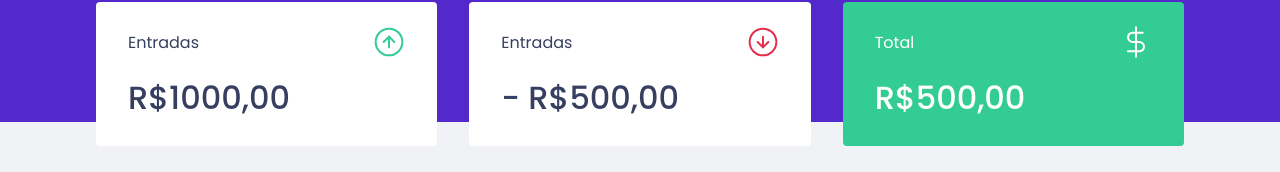
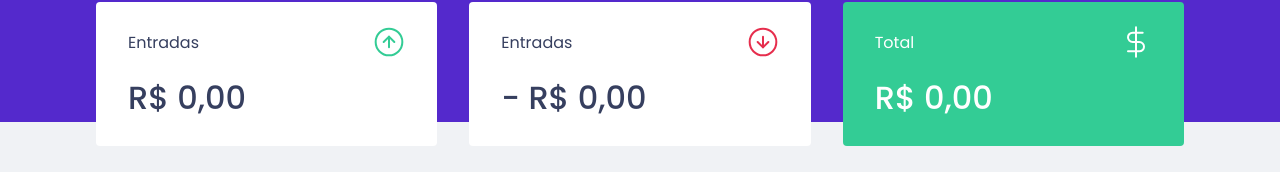
Before and after one commit to david-franca/dtmoney, a React (Create React App) app: page / in a window 1280 px wide. Shown: the part 150-322 px from the top of the page. Built offline with nearby package versions, Linux system fonts and the light colour scheme; no server answers; what miragejs would draw is missing.

Commit message:
Create a hook

```diff
--- a/src/App.tsx
+++ b/src/App.tsx
@@ -4,8 +4,8 @@
 import { Dashboard } from "./components/Dashboard";
 import { Header } from "./components/Header";
 import { NewTransactionsModal } from "./components/NewTransactionsModal";
+import { TransactionsProvider } from "./hooks/useTransactions";
 import { GlobalStyle } from "./styles/global";
-import { TransactionsProvider } from "./TransactionsContext";
 
 Modal.setAppElement("#root");
 
--- a/src/components/NewTransactionsModal/index.tsx
+++ b/src/components/NewTransactionsModal/index.tsx
@@ -1,10 +1,10 @@
-import { FormEvent, useContext, useState } from "react";
+import { FormEvent, useState } from "react";
 import Modal from "react-modal";
 
 import closeImg from "../../assets/close.svg";
 import incomeImg from "../../assets/income.svg";
 import outcomeImg from "../../assets/outcome.svg";
-import { TransactionsContext } from "../../TransactionsContext";
+import { useTransactions } from "../../hooks/useTransactions";
 import { Container, RadioBox, TransactionTypeContainer } from "./styles";
 
 interface NewTransactionsModalProps {
@@ -20,7 +20,7 @@
   const [title, setTitle] = useState("");
   const [value, setValue] = useState(0);
   const [category, setCategory] = useState("");
-  const { createTransaction } = useContext(TransactionsContext);
+  const { createTransaction } = useTransactions();
 
   const handleCreateNewTransaction = async (e: FormEvent<HTMLFormElement>) => {
     e.preventDefault();
--- a/src/components/Summary/index.tsx
+++ b/src/components/Summary/index.tsx
@@ -1,13 +1,30 @@
-import { useContext } from "react";
-
 import incomeImg from "../../assets/income.svg";
 import outcomeImg from "../../assets/outcome.svg";
 import totalImg from "../../assets/total.svg";
-import { TransactionsContext } from "../../TransactionsContext";
+import { useTransactions } from "../../hooks/useTransactions";
 import { Container } from "./styles";
 
 export const Summary = () => {
-  const { transactions } = useContext(TransactionsContext);
+  const { transactions } = useTransactions();
+
+  const summary = transactions.reduce(
+    (acc, transaction) => {
+      if (transaction.type === "deposit") {
+        acc.deposits += transaction.value;
+        acc.total += transaction.value;
+      } else {
+        console.log(transaction.value);
+        acc.withdraws += transaction.value;
+        acc.total -= transaction.value;
+      }
+      return acc;
+    },
+    {
+      deposits: 0,
+      withdraws: 0,
+      total: 0,
+    }
+  );
 
   return (
     <Container>
@@ -16,21 +33,37 @@
           <p>Entradas</p>
           <img src={incomeImg} alt="Entradas" />
         </header>
-        <strong>R$1000,00</strong>
+        <strong>
+          {new Intl.NumberFormat("pt-BR", {
+            style: "currency",
+            currency: "BRL",
+          }).format(summary.deposits)}
+        </strong>
       </div>
       <div>
         <header>
           <p>Entradas</p>
           <img src={outcomeImg} alt="Saídas" />
         </header>
-        <strong>- R$500,00</strong>
+        <strong>
+          -{" "}
+          {new Intl.NumberFormat("pt-BR", {
+            style: "currency",
+            currency: "BRL",
+          }).format(summary.withdraws)}
+        </strong>
       </div>
       <div className="highlight-background">
         <header>
           <p>Total</p>
           <img src={totalImg} alt="Total" />
         </header>
-        <strong>R$500,00</strong>
+        <strong>
+          {new Intl.NumberFormat("pt-BR", {
+            style: "currency",
+            currency: "BRL",
+          }).format(summary.total)}
+        </strong>
       </div>
     </Container>
   );
--- a/src/components/TransactionsTable/index.tsx
+++ b/src/components/TransactionsTable/index.tsx
@@ -1,10 +1,8 @@
-import { useContext } from "react";
-
-import { TransactionsContext } from "../../TransactionsContext";
+import { useTransactions } from "../../hooks/useTransactions";
 import { Container } from "./styles";
 
 export const TransactionsTable = () => {
-  const { transactions } = useContext(TransactionsContext);
+  const { transactions } = useTransactions();
   return (
     <Container>
       <table>
--- a/src/TransactionsContext.tsx
+++ b/src/hooks/useTransactions.tsx
@@ -1,6 +1,12 @@
-import { createContext, ReactNode, useEffect, useState } from "react";
+import {
+  createContext,
+  ReactNode,
+  useContext,
+  useEffect,
+  useState,
+} from "react";
 
-import { api } from "./services/api";
+import { api } from "../services/api";
 
 interface Transaction {
   id: number;
@@ -22,7 +28,7 @@
   createTransaction: (transaction: TransactionInput) => Promise<void>;
 }
 
-export const TransactionsContext = createContext<TransactionsContextData>(
+const TransactionsContext = createContext<TransactionsContextData>(
   {} as TransactionsContextData
 );
 
@@ -51,3 +57,9 @@
     </TransactionsContext.Provider>
   );
 };
+
+export const useTransactions = () => {
+  const context = useContext(TransactionsContext);
+
+  return context;
+};
--- a/src/services/server.ts
+++ b/src/services/server.ts
@@ -13,7 +13,7 @@
             title: "Internet",
             type: "withdraw",
             category: "Contas",
-            value: -75.9,
+            value: 75.9,
             createdAt: new Date("2022-04-04 10:15:45"),
           },
           {
@@ -21,7 +21,7 @@
             title: "Enel",
             type: "withdraw",
             category: "Contas",
-            value: -132.8,
+            value: 132.8,
             createdAt: new Date("2022-04-07 13:28:27"),
           },
           {
```
